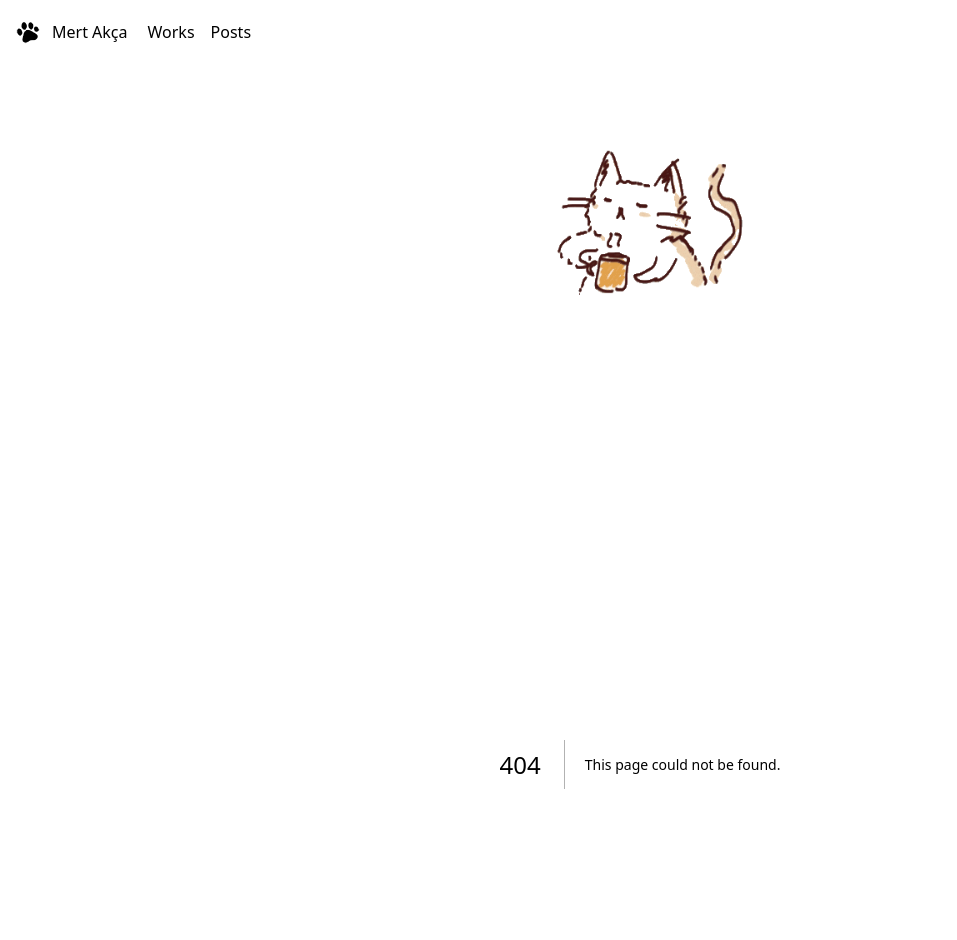
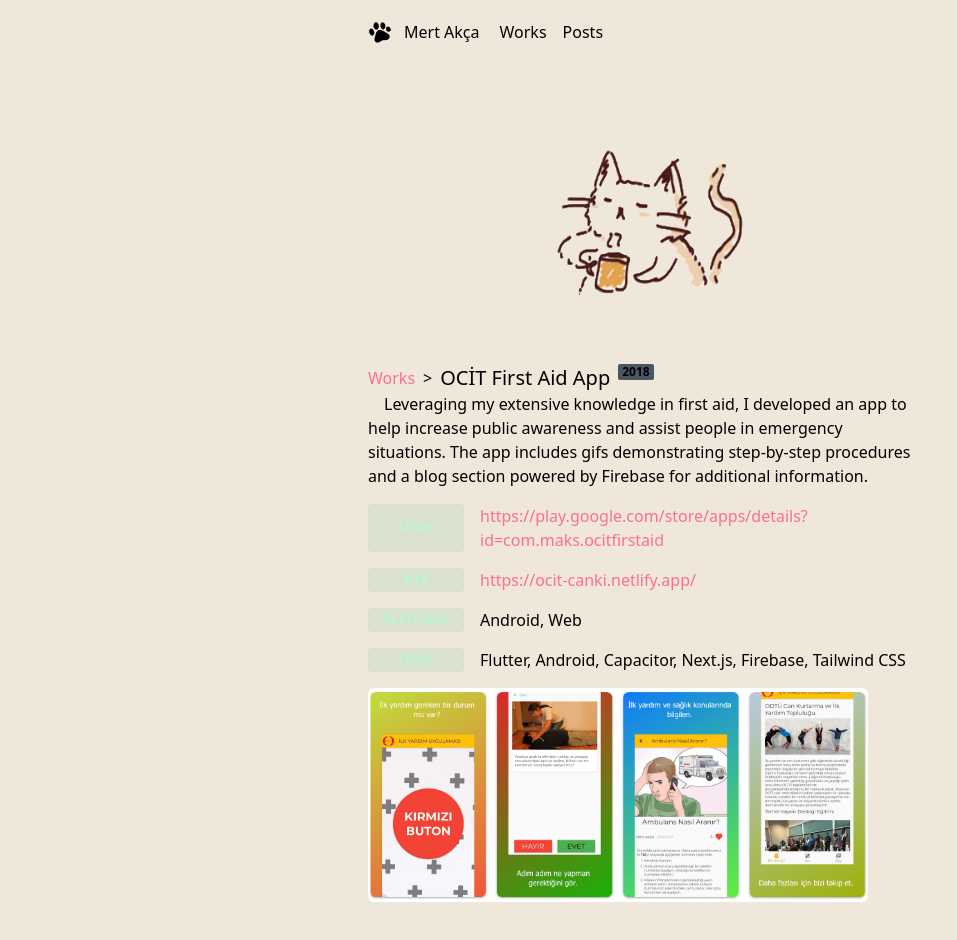
Before and after one commit to utarit/portfolio-website, a Next.js app: page /works/ocit in a window 1280 px wide. Before the commit this address had no page. Shown: the top 940 px of the page, without its empty margins (0-957 px from the left). After the commit the page ends 918 px from the top, so only its background shows below. Built offline with nearby package versions, Linux system fonts and the light colour scheme.

Commit message:
Works page added

```diff
--- a/app/layout.tsx
+++ b/app/layout.tsx
@@ -35,7 +35,7 @@ export default function RootLayout({
 }) {
   return (
     <html lang="en">
-      <body className="container mx-auto px-4">
+      <body className="container max-w-xl mx-auto px-4">
         <Navbar />
         <CatGif />
         {children}
--- /dev/null
+++ b/app/works/huawei/page.tsx
@@ -0,0 +1,30 @@
+import Article from "@/components/works/Article";
+import React from "react";
+
+const HuaweiPage = () => {
+  return (
+    <Article
+      title="HMS Map Kit"
+      year="2020"
+      pills={[
+        { label: "Website", value: "https://developer.huawei.com/" },
+        {
+          label: "GitHub",
+          value: "https://github.com/HMS-Core/hms-react-native-plugin/",
+        },
+        { label: "Platform", value: "Android, React Native" },
+
+        {
+          label: "Stack",
+          value: "React.js, TypeScript, React Native, Android Studio, Java",
+        },
+      ]}
+      images={["/images/hms-map.jpg", "/images/hms-map2.png"]}
+    >
+      React Native Map Plugin enables users to use native map services in their
+      React Native apps.
+    </Article>
+  );
+};
+
+export default HuaweiPage;
--- /dev/null
+++ b/app/works/ocit/page.tsx
@@ -0,0 +1,38 @@
+import Article from "@/components/works/Article";
+import React from "react";
+
+const OcitPage = () => {
+  return (
+    <Article
+      title="OCİT First Aid App"
+      year="2018"
+      pills={[
+        {
+          label: "Store",
+          value:
+            "https://play.google.com/store/apps/details?id=com.maks.ocitfirstaid",
+        },
+        {
+          label: "Web",
+          value: "https://ocit-canki.netlify.app/",
+        },
+        {
+          label: "Platform",
+          value: "Android, Web",
+        },
+        {
+          label: "Stack",
+          value: "Flutter, Android, Capacitor, Next.js, Firebase, Tailwind CSS",
+        },
+      ]}
+      images={["/images/ocit.png"]}
+    >
+      Leveraging my extensive knowledge in first aid, I developed an app to help
+      increase public awareness and assist people in emergency situations. The
+      app includes gifs demonstrating step-by-step procedures and a blog section
+      powered by Firebase for additional information.
+    </Article>
+  );
+};
+
+export default OcitPage;
--- /dev/null
+++ b/app/works/page.tsx
@@ -0,0 +1,94 @@
+import GridItem from "@/components/works/GridItem";
+import { Metadata } from "next";
+import React from "react";
+
+export const metadata: Metadata = {
+  title: "Mert AKCA - Works",
+};
+
+const works = [
+  {
+    title: "Plentific",
+    desc: "A simple work order management platform",
+    url: "/plentific",
+    thumbnail: "/images/plentific2.png",
+  },
+  {
+    title: "Secret Hunters",
+    desc: "A mystery-based game series with interactive elements",
+    url: "/secret-hunters",
+    thumbnail: "/images/plentific2.png",
+  },
+  {
+    title: "Huawei",
+    desc: "Huawei services for react native and Javascript based platform",
+    url: "/huawei",
+    thumbnail: "/images/hms-map.jpg",
+  },
+  {
+    title: "UniKit",
+    desc: "A handy app for METU students",
+    url: "/unikit",
+    thumbnail: "/images/unikit.png",
+  },
+];
+
+const oldWorks = [
+  {
+    title: "VRThings",
+    desc: "A Board Game Experience but with VR",
+    url: "/vrthings",
+    thumbnail: "/images/vrthings.png",
+  },
+  {
+    title: "React Welcome Page",
+    desc: "An open source npm package for both React Web and React Native",
+    url: "/react-welcome-page",
+    thumbnail: "/images/react-welcome-page-demo.png",
+  },
+  {
+    title: "OCİT First Aid",
+    desc: "A First aid app that guides people in emergencies",
+    url: "/ocit",
+    thumbnail: "/images/ocit.png",
+  },
+  {
+    title: "OCİT Blog",
+    desc: "METU Lifesaving and First Aid Society Blog",
+    url: "/ocit-blog",
+    thumbnail: "/images/ocit-blog.png",
+  },
+];
+const WorksPage = () => {
+  return (
+    <main>
+      <h2 className="text-xl my-4">Works</h2>
+      <ul className="grid grid-cols-1 md:grid-cols-2 gap-6">
+        {works.map((el) => (
+          <GridItem
+            key={el.url}
+            url={"/works" + el.url}
+            title={el.title}
+            description={el.desc}
+            thumbnail={el.thumbnail}
+          />
+        ))}
+      </ul>
+      <hr className="my-12 h-0.5 border-t-0 bg-neutral-100 opacity-100 dark:opacity-50" />
+      <h2 className="text-xl my-4">Old Works</h2>
+      <ul className="grid grid-cols-1 md:grid-cols-2 gap-6">
+        {oldWorks.map((el) => (
+          <GridItem
+            key={el.url}
+            url={"/works" + el.url}
+            title={el.title}
+            description={el.desc}
+            thumbnail={el.thumbnail}
+          />
+        ))}
+      </ul>
+    </main>
+  );
+};
+
+export default WorksPage;
--- /dev/null
+++ b/app/works/plentific/page.tsx
@@ -0,0 +1,32 @@
+import Article from "@/components/works/Article";
+import React from "react";
+
+const PlentificPage = () => {
+  return (
+    <Article
+      title="Plentific"
+      year="2021"
+      pills={[
+        {
+          label: "Website",
+          value: "https://www.plentific.com/",
+        },
+        {
+          label: "Platform",
+          value: "Web",
+        },
+        {
+          label: "Stack",
+          value: "React.js, TypeScript, React Query, Stroybook",
+        },
+      ]}
+      images={["/images/plentific.png", "/images/plentific2.png"]}
+    >
+      Plentific empowers landlords and property managers to deliver repairs,
+      compliance, voids and resident services through a simple work order
+      management platform and a network of trade professionals.
+    </Article>
+  );
+};
+
+export default PlentificPage;
--- /dev/null
+++ b/components/works/Article.tsx
@@ -0,0 +1,70 @@
+import Image from "next/image";
+import Link from "next/link";
+import React from "react";
+
+type Props = {
+  title: string;
+  year: string;
+  children: string;
+  pills: Array<{
+    label: string;
+    value: string;
+  }>;
+  images: Array<string>;
+};
+
+const Article = ({ title, year, children, pills, images }: Props) => {
+  return (
+    <main>
+      <article>
+        <header className="flex gap-2 items-center">
+          <Link href="/works" className="text-rose-400 hover:underline">
+            Works
+          </Link>
+          &gt;
+          <h2 className="text-xl">{title}</h2>
+          <time className="self-start bg-gray-600 text-xs px-1 font-bold rounded-sm">
+            {year}
+          </time>
+        </header>
+        <p className="indent-4">{children}</p>
+        <dl className="grid grid-cols-[96px_auto] gap-4 py-4">
+          {pills.map((el) => (
+            <>
+              <dt className="bg-green-600 bg-opacity-10 text-green-200 rounded uppercase text-xs px-1 font-bold flex justify-center items-center">
+                {el.label}
+              </dt>
+              <dd>
+                {el.value.includes("http") ? (
+                  <Link
+                    className="text-rose-400 hover:underline underline-offset-2"
+                    href={el.value}
+                    target="_blank"
+                  >
+                    {el.value}
+                  </Link>
+                ) : (
+                  el.value
+                )}
+              </dd>
+            </>
+          ))}
+        </dl>
+        <ul>
+          {images.map((url) => (
+            <Image
+              className="mb-4 rounded-md"
+              width={500}
+              height={400}
+              src={url}
+              key={url}
+              alt={"Some example images for " + title}
+            />
+          ))}
+        </ul>
+      </article>
+    </main>
+  );
+};
+
+export default Article;
--- /dev/null
+++ b/components/works/GridItem.tsx
@@ -0,0 +1,29 @@
+import Image from "next/image";
+import Link from "next/link";
+import React from "react";
+
+type Props = {
+  thumbnail: string;
+  title: string;
+  description: string;
+  url: string;
+};
+const GridItem = ({ thumbnail, title, description, url }: Props) => {
+  return (
+    <li>
+      <Link href={url}>
+        <Image
+          className="rounded-md h-[200px] object-cover"
+          src={thumbnail}
+          alt={title}
+          height={200}
+          width={400}
+        />
+      </Link>
+      <h3 className="text-xl mt-2">{title}</h3>
+      <p>{description}</p>
+    </li>
+  );
+};
+
+export default GridItem;
```
